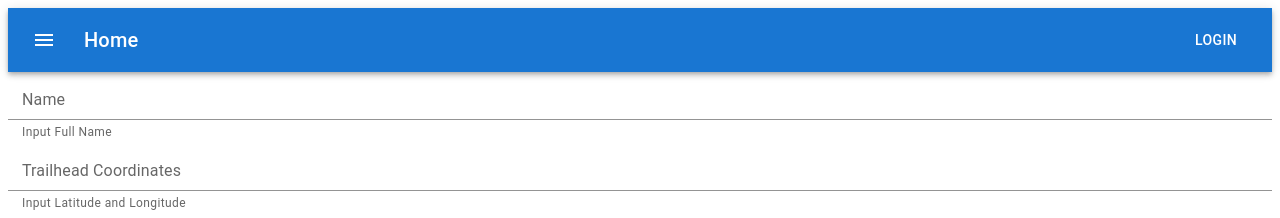
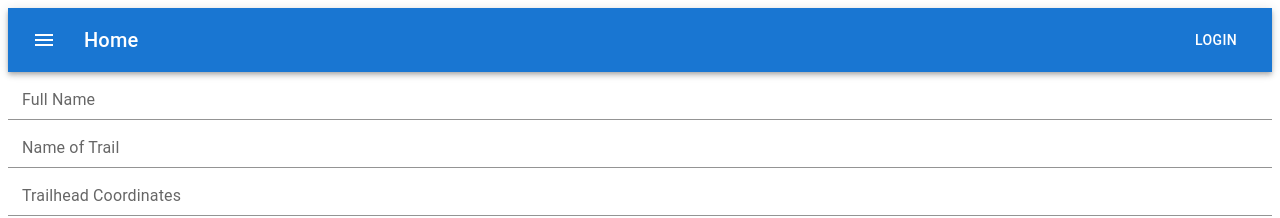
Before and after one commit to stephnitis/socket-rats, a React (Create React App) app: page /newtrip in a window 1280 px wide. Shown: the top 218 px of the page. Built offline with nearby package versions, Linux system fonts and the light colour scheme; no server answers.

Commit message:
accessible time picker

```diff
--- a/package.json
+++ b/package.json
@@ -16,6 +16,7 @@
     "react-router": "^6.4.5",
     "react-router-dom": "^6.4.5",
     "react-scripts": "5.0.1",
+    "smart-webcomponents-react": "^14.4.0",
     "socket.io-client": "^4.5.4",
     "styled-components": "^5.3.6",
     "web-vitals": "^2.1.4"
--- a/src/Components/NewTripForm.jsx
+++ b/src/Components/NewTripForm.jsx
@@ -1,5 +1,7 @@
 import FormControl from '@mui/material/FormControl';
 import { Input, InputLabel, FormHelperText, FormGroup } from '@mui/material';
+import 'smart-webcomponents-react/source/styles/smart.default.css';
+import { TimePicker } from 'smart-webcomponents-react/timepicker';
 
 function NewTripForm() {
 
@@ -7,15 +9,20 @@ function NewTripForm() {
   return (
     <FormGroup>
       <FormControl>
-        <InputLabel htmlFor="name-input">Name</InputLabel>
+        <InputLabel htmlFor="name-input">Full Name</InputLabel>
         <Input id="name-input" aria-describedby="input-name-text" />
-        <FormHelperText id="input-full-name-text">Input Full Name</FormHelperText>
+      </FormControl>
+      <FormControl>
+        <InputLabel htmlFor="trailname-input">Name of Trail</InputLabel>
+        <Input id="trailname-input" aria-describedby="input-trail-name-text" />
       </FormControl>
       <FormControl>
         <InputLabel htmlFor="trailCoordinates-input">Trailhead Coordinates</InputLabel>
         <Input id="trailCoordinates-input" aria-describedby="input-trail-coordinates-text" />
         <FormHelperText id="input-trail-coordinates-text">Input Latitude and Longitude</FormHelperText>
-        </FormControl>
+      </FormControl>
+      <TimePicker></TimePicker>
+
     </FormGroup>
   );
 }
```
Also changed, not shown: 1 other file (tests, documents, lock files or other folders).
